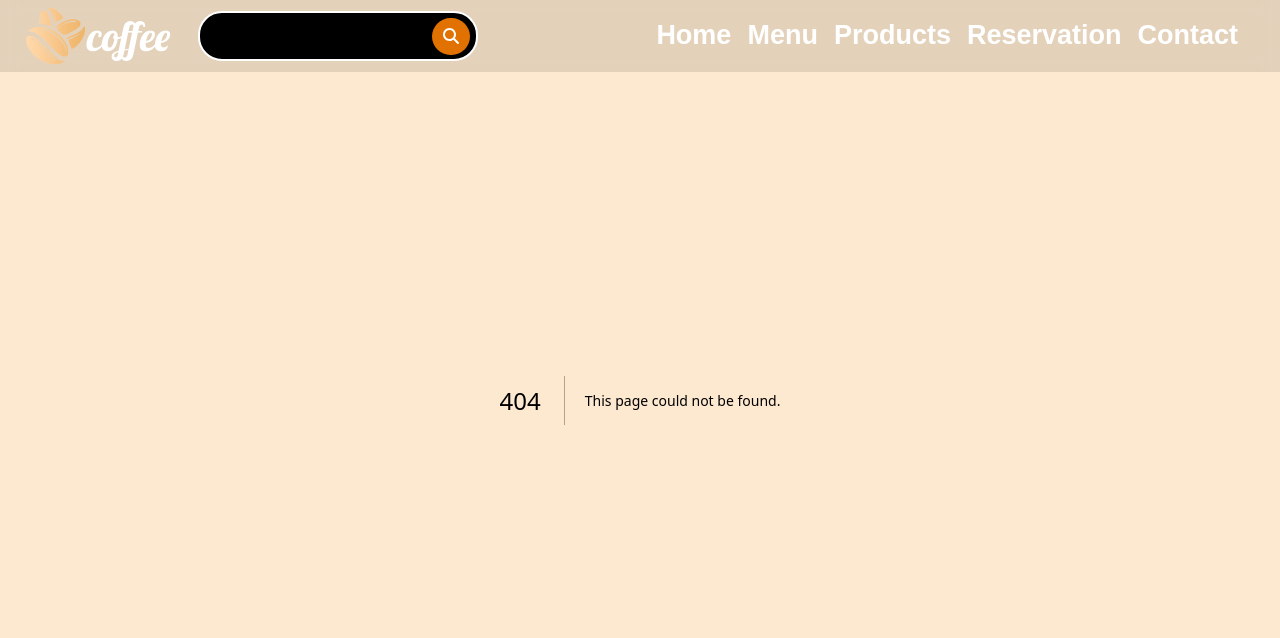
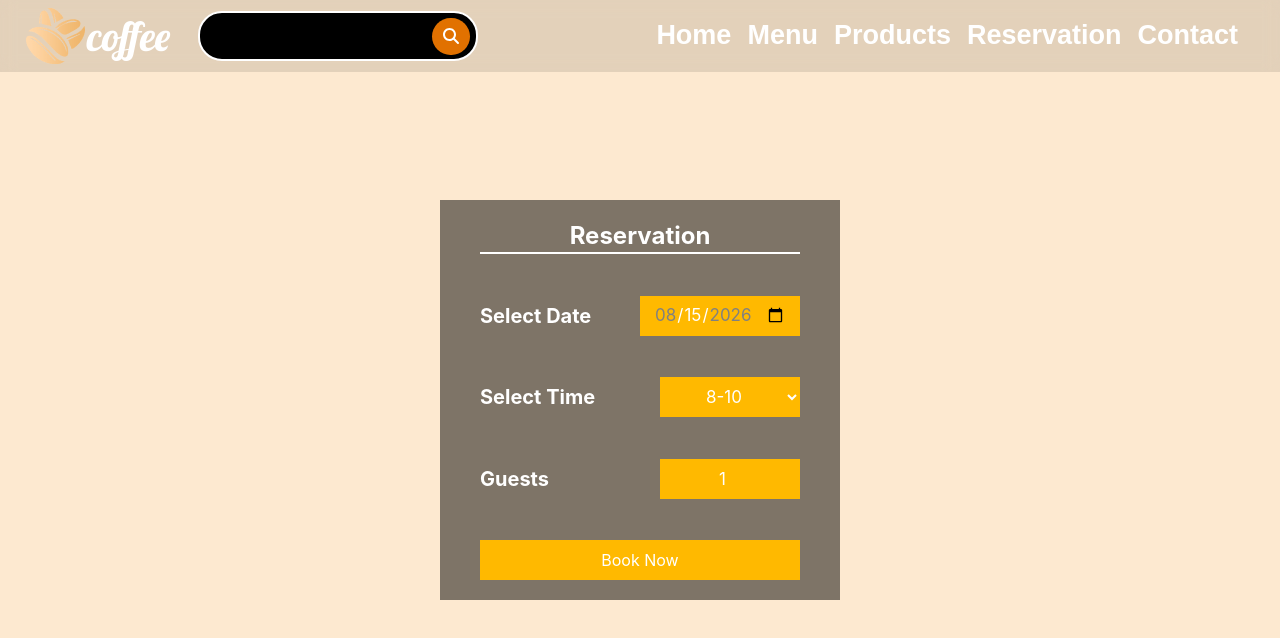
Before and after one commit to ArashAfazel/cafe-website, a Next.js app: page /reservation in a window 1280 px wide. Before the commit this address had no page. Shown: the top 638 px of the page. Built offline with nearby package versions, Linux system fonts and the light colour scheme; a web font is replaced by a local one.

Commit message:
feat: Add Reservation Page

```diff
--- /dev/null
+++ b/pages/reservation/index.js
@@ -0,0 +1,78 @@
+import { useState } from "react";
+
+export default function Reservation() {
+  const today = new Date();
+  const minDate = today.toISOString().split("T")[0];
+  const maxDate = new Date(today);
+  maxDate.setDate(maxDate.getDate() + 7);
+  const maxDateFormatted = maxDate.toISOString().split("T")[0];
+  const [time, setTime] = useState("");
+  const [date, setDate] = useState(minDate);
+  const [guests, setGuests] = useState(1);
+  console.log(guests);
+  return (
+    <>
+      <div className="w-full min-h-screen menu-bg flex justify-center items-center">
+        <div className="w-100 h-100  bg-black/50 flex justify-center items-center  gap-y-3 text-white ">
+          <form className="w-[80%] h-[90%] flex flex-col justify-between">
+            <div className="text-center items-start">
+              <h1 className="font-bold border-b-2 text-2xl">Reservation</h1>
+            </div>
+            <div className=" w-full flex justify-between items-center gap-x-2">
+              <label htmlFor="date" className="font-bold text-[20px]">
+                Select Date
+              </label>
+              <input
+                id="date"
+                className="h-10 w-40 px-1 sm:px-2 text-[17px] bg-amber-400 flex justify-center"
+                type="date"
+                min={minDate}
+                max={maxDateFormatted}
+                defaultValue={minDate}
+                value={date}
+                onChange={(e) => setDate(e.target.value)}
+              />
+            </div>
+            <div className=" flex justify-between items-center gap-x-2">
+              <label htmlFor="Time" className="font-bold text-[20px]">
+                Select Time
+              </label>
+              <select
+                className="w-28 h-8 sm:h-10 sm:w-35 px-1 sm:px-2 text-[17px] bg-amber-400 text-center"
+                value={time}
+                onChange={(e) => setTime(e.target.value)}
+              >
+                <option value={"8-10"}>8-10</option>
+                <option value={"10-12"}>10-12</option>
+                <option value={"12-14"}>12-14</option>
+                <option value={"14-16"}>14-16</option>
+                <option value={"16-18"}>16-18</option>
+                <option value={"18-20"}>18-20</option>
+                <option value={"20-22"}>20-22</option>
+              </select>
+            </div>
+            <div className=" flex justify-between items-center gap-x-2">
+              <label htmlFor="Time" className="font-bold text-[20px]">
+                Guests
+              </label>
+              <input
+                id="time"
+                className=" text-center w-28 h-8 sm:h-10 sm:w-35 px-1 sm:px-2 text-[17px] bg-amber-400"
+                type="number"
+                min={1}
+                max={10}
+                value={guests}
+                onChange={(e) => setGuests(e.target.value)}
+              />
+            </div>
+            <div>
+              <button className="w-full bg-amber-400 cursor-pointer h-10">
+                Book Now
+              </button>
+            </div>
+          </form>
+        </div>
+      </div>
+    </>
+  );
+}
```
